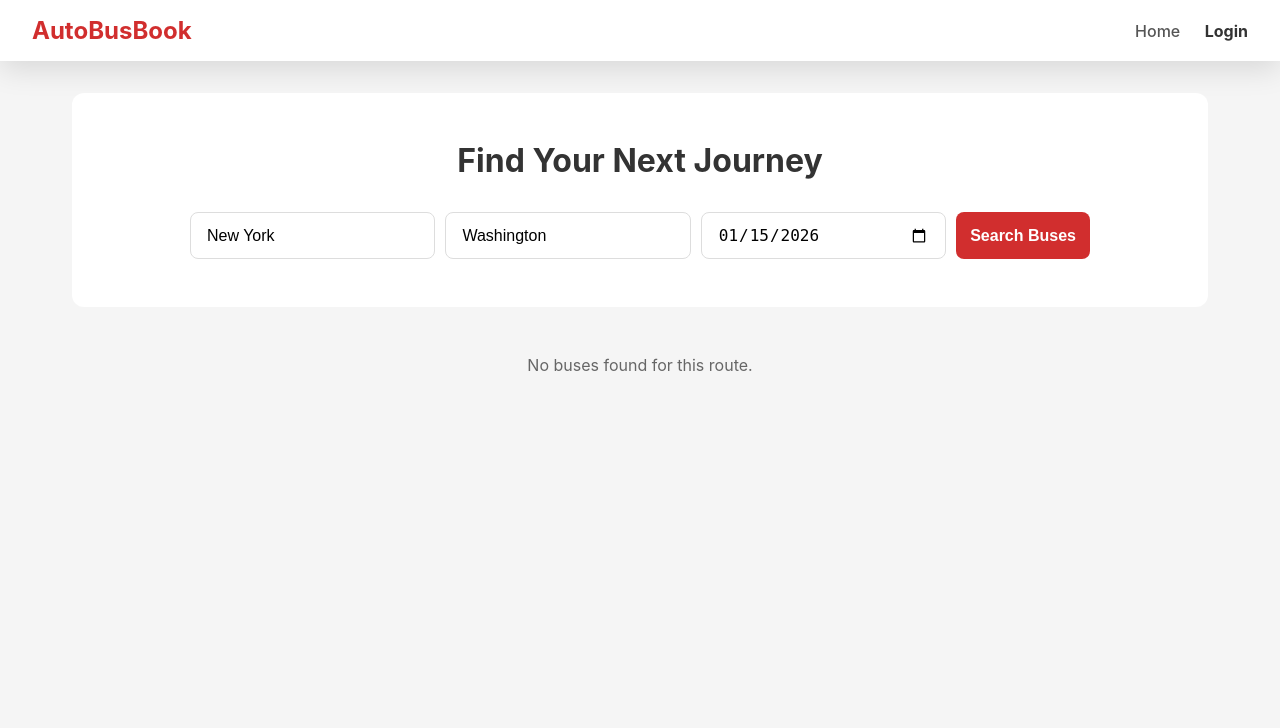
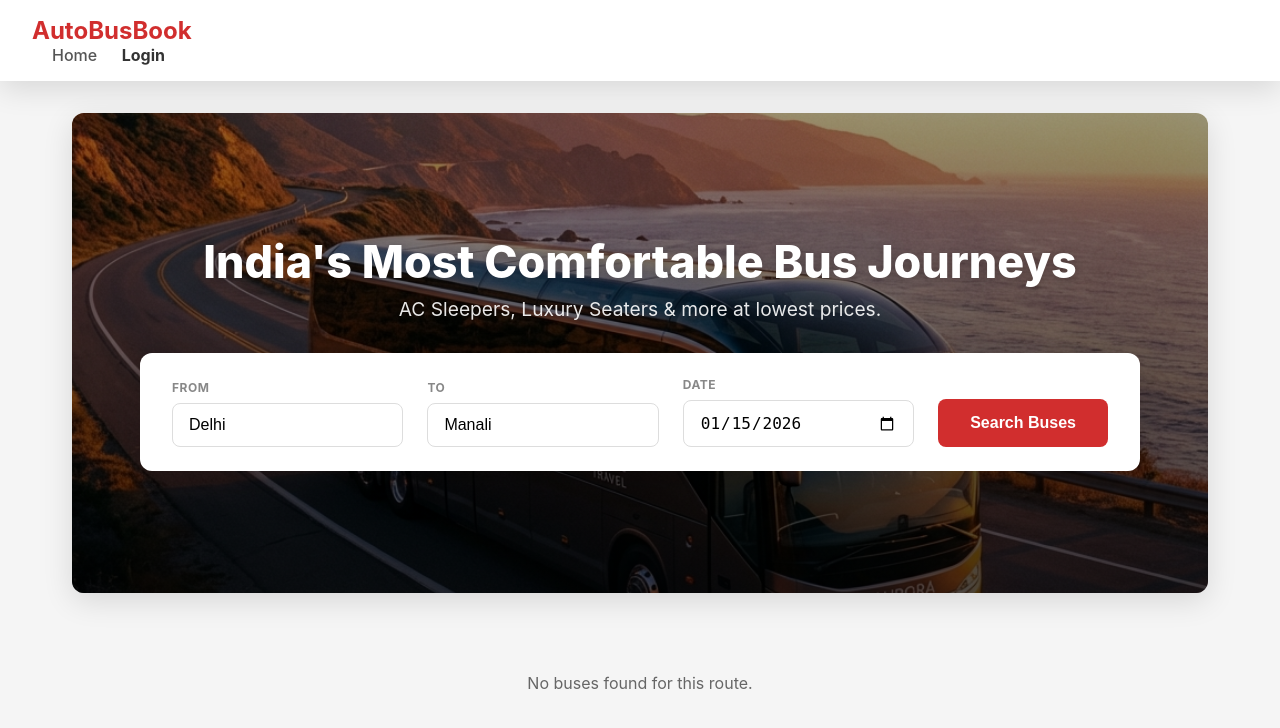
Before and after one commit to Arnab-Das41766/AutoBusBook, a Flask app: page / in a window 1280 px wide. Shown: the top 728 px of the page. Run offline with Flask 3, Linux system fonts and the light colour scheme; data comes from the database, SQL or seed files in the repository; both versions use the stored data as it was after the commit; data that the repository does not hold is empty.

Commit message:
Multiple Bus Selection

```diff
--- a/app.py
+++ b/app.py
@@ -106,32 +106,79 @@ def init_db():
 def seed_data():
     with app.app_context():
         db = get_db()
-        # Check if empty
+
+        # 1. Seed Users if empty
         cur = db.execute("SELECT count(*) FROM users")
-        if cur.fetchone()[0] > 0:
-            return
+        if cur.fetchone()[0] == 0:
+            print("Seeding Users...")
+            db.execute("INSERT INTO users (email, name, phone) VALUES (?, ?, ?)",
+                       ('demo@example.com', 'Demo User', '555-0123'))
 
-        print("Seeding data...")
-        # Users
-        db.execute("INSERT INTO users (email, name, phone) VALUES (?, ?, ?)",
-                   ('demo@example.com', 'Demo User', '555-0123'))
+        # 2. Seed Bus Data if empty
+        cur = db.execute("SELECT count(*) FROM buses")
+        if cur.fetchone()[0] == 0:
+            print("Seeding Expanded Bus Data...")
 
-        # Operators
-        db.execute("INSERT INTO bus_operators (name, rating) VALUES ('Express Lines', 4.5)")
-        db.execute("INSERT INTO bus_operators (name, rating) VALUES ('City Hopper', 3.8)")
+            # Operators
+            operators = [
+                ('Zingbus', 4.8), ('IntrCity SmartBus', 4.6), ('NueGo', 4.2),
+                ('City Express', 3.9), ('Royal Travels', 4.5), ('Metro Glider', 4.1),
+                ('Skyline Coaches', 4.7), ('BlueDot Bus', 3.8)
+            ]
+            op_ids = []
+            for name, rating in operators:
+                cur = db.execute("INSERT INTO bus_operators (name, rating) VALUES (?, ?)", (name, rating))
+                op_ids.append(cur.lastrowid)
 
-        # Buses
-        db.execute("INSERT INTO buses (operator_id, bus_number, bus_type) VALUES (1, 'NY-101', 'AC Sleeper')")
-        db.execute("INSERT INTO buses (operator_id, bus_number, bus_type) VALUES (2, 'CH-202', 'Non-AC Seater')")
+            # Buses (Pool of 30)
+            bus_types = ['Volvo Multi-Axle AC Sleeper', 'Scania AC Seater/Sleeper', 'Electric AC Seater', 'Luxury Sleeper Non-AC', 'BharatBenz Glider']
+            bus_ids = []
+            for i in range(30):
+                op_id = random.choice(op_ids)
+                b_type = random.choice(bus_types)
+                num = f"BUS-{random.randint(1000, 9999)}"
+                cur = db.execute("INSERT INTO buses (operator_id, bus_number, bus_type) VALUES (?, ?, ?)", (op_id, num, b_type))
+                bus_ids.append(cur.lastrowid)
 
-        # Routes
-        db.execute("INSERT INTO routes (from_city, to_city, duration) VALUES ('New York', 'Washington', '4h 30m')")
-        db.execute("INSERT INTO routes (from_city, to_city, duration) VALUES ('San Francisco', 'Los Angeles', '6h 15m')")
+            # Routes
+            routes_data = [
+                ('Delhi', 'Manali', '12h 30m'),
+                ('Mumbai', 'Pune', '3h 15m'),
+                ('Bangalore', 'Goa', '10h 45m'),
+                ('Chennai', 'Bangalore', '6h 00m'),
+                ('Hyderabad', 'Vijayawada', '5h 30m'),
+                ('Delhi', 'Jaipur', '5h 45m'),
+                ('Pune', 'Goa', '9h 15m')
+            ]
+            route_ids = []
+            for f, t, d in routes_data:
+                cur = db.execute("INSERT INTO routes (from_city, to_city, duration) VALUES (?, ?, ?)", (f, t, d))
+                route_ids.append(cur.lastrowid)
 
-        # Schedules (For today and tomorrow)
-        today = datetime.now().strftime("%Y-%m-%d")
-        db.execute("INSERT INTO schedules (bus_id, route_id, departure_time, arrival_time, travel_date, price) VALUES (1, 1, '08:00', '12:30', ?, 45.0)", (today,))
-        db.execute("INSERT INTO schedules (bus_id, route_id, departure_time, arrival_time, travel_date, price) VALUES (2, 1, '10:00', '14:30', ?, 35.0)", (today,))
+            # Schedules (Next 10 Days)
+            today = datetime.now().date()
+            for day_offset in range(10):
+                current_date = (today + timedelta(days=day_offset)).strftime("%Y-%m-%d")
+
+                for r_idx, route_id in enumerate(route_ids):
+                    # 20% Chance of NO BUSES (Off Day)
+                    if random.random() < 0.2:
+                        continue
+
+                    # 2-4 Trips per day
+                    num_trips = random.randint(2, 4)
+                    for _ in range(num_trips):
+                        bus_id = random.choice(bus_ids)
+                        hour = random.randint(6, 22)
+                        minute = random.choice([0, 15, 30, 45])
+                        dep_time = f"{hour:02}:{minute:02}"
+                        arr_time = f"{(hour+5)%24:02}:{minute:02}" # Simple +5h logic
+                        price = random.randint(400, 2500)
+
+                        db.execute('''
+                            INSERT INTO schedules (bus_id, route_id, departure_time, arrival_time, travel_date, price)
+                            VALUES (?, ?, ?, ?, ?, ?)
+                        ''', (bus_id, route_id, dep_time, arr_time, current_date, price))
 
         db.commit()
 
--- a/static/script.js
+++ b/static/script.js
@@ -52,7 +52,7 @@ async function searchBuses(e) {
                 <div><strong>${bus.departure_time}</strong> (${bus.from_city}) ➝ <strong>${bus.arrival_time}</strong> (${bus.to_city})</div>
             </div>
             <div class="bus-action">
-                <div class="bus-price">$${bus.price}</div>
+                <div class="bus-price">₹${bus.price}</div>
                 <button class="primary" onclick="window.location.href='/seats?scheduleId=${bus.id}'">Select Seats</button>
             </div>
         `;
@@ -129,7 +129,7 @@ if (window.location.pathname === '/seats') {
         const total = selectedSeats.length * pricePerSeat;
         document.getElementById('summary-text').innerHTML = `
             Selected: ${selectedSeats.join(', ') || 'None'}<br>
-            Total: <strong>$${total}</strong>
+            Total: <strong>₹${total}</strong>
         `;
         document.getElementById('book-btn').disabled = selectedSeats.length === 0;
     }
--- a/static/style.css
+++ b/static/style.css
@@ -201,36 +201,132 @@ main {
 }
 
 /* Bus Search Cards (Legacy Compatibility) */
-.hero {
+/* --- Home Page Premium Design --- */
+.hero-section {
+    position: relative;
+    height: 480px;
+    border-radius: 12px;
+    overflow: hidden;
+    display: flex;
+    flex-direction: column;
+    justify-content: center;
+    align-items: center;
+    margin-bottom: 3rem;
+    background: url('/static/auth_hero.png') no-repeat center center/cover;
+    box-shadow: var(--shadow);
+}
+
+.hero-overlay {
+    position: absolute;
+    top: 0;
+    left: 0;
+    width: 100%;
+    height: 100%;
+    background: linear-gradient(to bottom, rgba(0, 0, 0, 0.4), rgba(0, 0, 0, 0.7));
+    z-index: 1;
+}
+
+.hero-content {
+    position: relative;
+    z-index: 2;
     text-align: center;
-    margin-bottom: 3rem;
-    background: var(--white);
-    padding: 3rem;
+    color: white;
+    margin-bottom: 2rem;
+}
+
+.hero-content h1 {
+    font-size: 2.8rem;
+    font-weight: 800;
+    margin-bottom: 0.5rem;
+    text-shadow: 0 2px 10px rgba(0, 0, 0, 0.2);
+}
+
+.hero-content p {
+    font-size: 1.2rem;
+    opacity: 0.9;
+}
+
+.search-widget {
+    position: relative;
+    z-index: 3;
+    background: white;
+    padding: 1.5rem 2rem;
     border-radius: 12px;
+    box-shadow: 0 10px 40px rgba(0, 0, 0, 0.2);
+    width: 90%;
+    max-width: 1000px;
+    display: flex;
+    justify-content: space-between;
+    align-items: center;
 }
 
 .search-form {
-    display: grid;
-    grid-template-columns: 1fr 1fr 1fr auto;
-    gap: 10px;
-    max-width: 900px;
-    margin: 2rem auto 0;
+    display: flex;
+    gap: 1.5rem;
+    width: 100%;
+    align-items: flex-end;
+}
+
+.search-form .form-group {
+    flex: 1;
+    margin-bottom: 0;
+}
+
+.search-form .form-group label {
+    text-transform: uppercase;
+    font-size: 0.75rem;
+    color: #888;
+    letter-spacing: 0.5px;
+    font-weight: 700;
+}
+
+.search-btn {
+    background: var(--primary-color);
+    color: white;
+    border: none;
+    padding: 0 2rem;
+    height: 48px;
+    border-radius: 8px;
+    font-weight: 700;
+    font-size: 1rem;
+    cursor: pointer;
+    transition: all 0.2s;
+}
+
+.search-btn:hover {
+    background: var(--primary-hover);
+    transform: translateY(-2px);
+    box-shadow: 0 4px 12px rgba(209, 46, 46, 0.4);
+}
+
+/* --- Result Cards --- */
+.results-section {
+    padding: 2rem 0;
 }
 
 .results-grid {
-    display: grid;
+    display: flex;
+    flex-direction: column;
     gap: 1.5rem;
 }
 
 .bus-card {
     background: var(--white);
     padding: 1.5rem;
-    border-radius: 8px;
-    box-shadow: var(--shadow);
+    border-radius: 12px;
+    box-shadow: 0 4px 12px rgba(0, 0, 0, 0.05);
     display: flex;
     justify-content: space-between;
     align-items: center;
-    margin-bottom: 1rem;
+    border: 1px solid #f0f0f0;
+    transition: all 0.3s ease;
+    border-left: 5px solid transparent;
+}
+
+.bus-card:hover {
+    transform: translateY(-4px);
+    box-shadow: 0 12px 24px rgba(0, 0, 0, 0.1);
+    border-left-color: var(--primary-color);
 }
 
 .bus-info h3 {
--- a/templates/index.html
+++ b/templates/index.html
@@ -9,29 +9,49 @@
 </head>
 
 <body>
-    <header>
+    <header class="main-header">
+        <div class="container header-content">
             <a href="/" class="logo">AutoBusBook</a>
             <nav>
-            <a href="/">Home</a>
-            <a href="#">My Bookings</a>
-            <a href="#">About</a>
+                <a href="/login" class="nav-link">Login / Signup</a>
             </nav>
+        </div>
     </header>
 
     <main>
-        <div class="hero">
-            <h1>Find Your Next Journey</h1>
+        <div class="hero-section">
+            <div class="hero-overlay"></div>
+            <div class="hero-content">
+                <h1>India's Most Comfortable Bus Journeys</h1>
+                <p>AC Sleepers, Luxury Seaters & more at lowest prices.</p>
+            </div>
+
+            <div class="search-widget">
                 <form class="search-form" onsubmit="searchBuses(event)">
-                <input type="text" id="from" placeholder="From City (e.g. New York)" value="New York" required>
-                <input type="text" id="to" placeholder="To City (e.g. Washington)" value="Washington" required>
+                    <div class="form-group">
+                        <label>From</label>
+                        <input type="text" id="from" placeholder="e.g. Delhi" value="Delhi" required>
+                    </div>
+                    <div class="form-group">
+                        <label>To</label>
+                        <input type="text" id="to" placeholder="e.g. Manali" value="Manali" required>
+                    </div>
+                    <div class="form-group">
+                        <label>Date</label>
                         <input type="date" id="date" required>
-                <button type="submit" class="primary">Search Buses</button>
+                    </div>
+                    <button type="submit" class="search-btn">Search Buses</button>
                 </form>
             </div>
+        </div>
 
+        <section class="results-section">
+            <div class="container">
                 <div id="results" class="results-grid">
                     <!-- JS will populate results here -->
                 </div>
+            </div>
+        </section>
     </main>
 
     <script src="/static/script.js"></script>
```
Also changed, not shown: availability_report.txt (added, +24 -0 lines), check_availability.py (added, +37 -0 lines), check_db.py (added, +22 -0 lines), design_guidelines.md (deleted, +0 -191 lines), refresh_data.py (added, +104 -0 lines), New Text Document.txt (added), README.md, autobus.db. Lines whose indentation alone changed are shown as unchanged.
